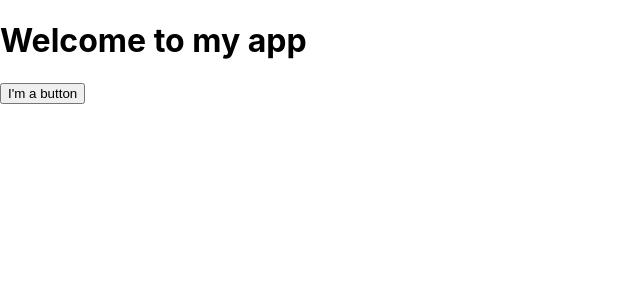
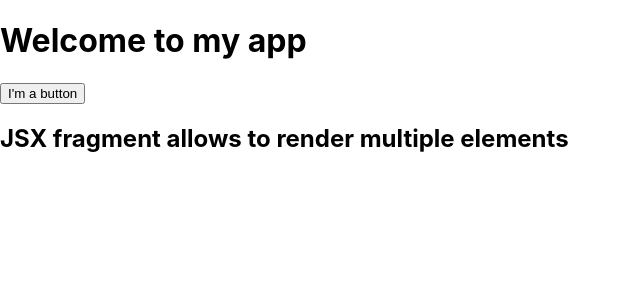
Before and after one commit to Sugambaj7/React-Basic, a React (Create React App) app: page / in a window 1280 px wide. Shown: the top 300 px of the page, without its empty margins (0-640 px from the left). Built offline with nearby package versions, Linux system fonts and the light colour scheme.

Commit message:
JSX Fragment

```diff
--- a/src/App.js
+++ b/src/App.js
@@ -6,9 +6,15 @@ function MyButton() {
 
 export default function MyApp() {
   return (
-    <div>
-      <h1>Welcome to my app</h1>
-      <MyButton />
-    </div>
+    <>
+      <div>
+        <h1>Welcome to my app</h1>
+        <MyButton />
+      </div>
+
+      <div>
+        <h2>JSX fragment allows to render multiple elements</h2>
+      </div>
+    </>
   );
 }
```
